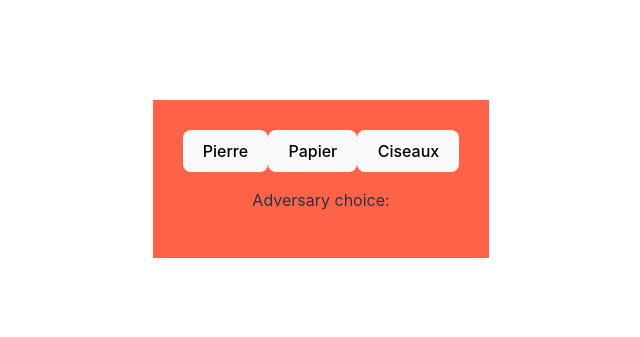
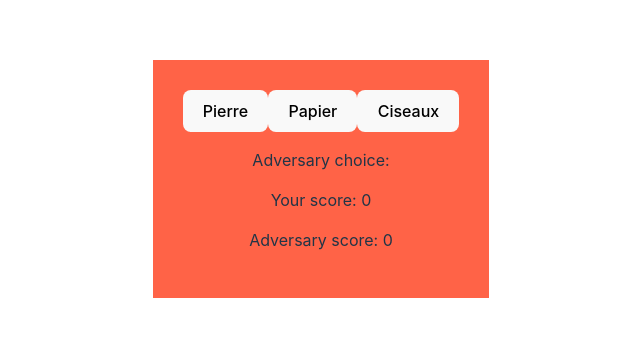
Before and after one commit to gaspardgar/projet-shifumi, a React (Vite) app in the folder shifumi/: page /game/1 in a window 1280 px wide. Shown: the part 221-558 px from the top of the page, without its empty margins (319-959 px from the left). Built offline with nearby package versions, Linux system fonts and the light colour scheme; no server answers.

Commit message:
Test du score- Tofix

```diff
--- a/shifumi/src/components/Game.jsx
+++ b/shifumi/src/components/Game.jsx
@@ -9,6 +9,8 @@ export default function Game(...props) {
   const [userChoice, setUserChoice] = useState('');
   const [user2Choice, setUser2Choice] = useState('');
   const [result, setResult] = useState('');
+  const [userScore, setUserScore] = useState(0);
+  const [user2Score, setUser2Score] = useState(0);
   var nextTurnNumber = 1;
 
 //   {
@@ -65,17 +67,28 @@ export default function Game(...props) {
         console.log(data);
         setUserChoice(data.turns[nextTurnNumber - 1].user1);
         setUser2Choice(data.turns[nextTurnNumber - 1].user2);
+        //a
+        setUserChoice(userChoice);
+        setUser2Choice(user2Choice);
+
+        //Update des scores
+        if ((userChoice === 'rock' && user2Choice === 'scissors') ||
+        (userChoice === 'scissors' && user2Choice === 'paper') ||
+        (userChoice === 'paper' && user2Choice === 'rock')) {
+      setUserScore(userScore + 1);
+    } else if (userChoice !== user2Choice) {
+      setUser2Score(user2Score + 1);
+    }
       });
-
-
   };
-
 
 
   return (
     <div style={{ backgroundColor: 'Tomato', padding: '30px' }}>
         <GameItem onChoice={handleUserChoice} />
         <p>Adversary choice: {user2Choice}</p>
+        <p>Your score: {userScore}</p>
+        <p>Adversary score: {user2Score}</p>
         <p>{result}</p>
     </div>
   );
--- a/shifumi/src/components/GameList.jsx
+++ b/shifumi/src/components/GameList.jsx
@@ -31,7 +31,7 @@ function GameList({ games }) {
                             <td style={{ textAlign: 'left' }}>Partie {index + 1} ({game._id})</td>
                             <td style={{ textAlign: 'left' }}>{game.user1.username}</td>
                             <td style={{ textAlign: 'left' }}>{game.user2 ? game.user2.username : 'En attente d\'un joueur'}</td>
-                            <td style={{ textAlign: 'left' }}>{game.user1Score} - {game.user2Score}</td>
+                            <td style={{ textAlign: 'left' }}>{game.user1.username.toUpperCase()}:{game.user1Score} - {game.user2.username.toUpperCase()}:{game.user2Score}</td>
                             <td style={{ textAlign: 'left' }}>
                                 <Button onClick={() => handleNavigateToGame(game._id)} variant="solid" color="primary">
                                     Rejoindre
--- a/shifumi/src/components/Homepage.jsx
+++ b/shifumi/src/components/Homepage.jsx
@@ -59,7 +59,6 @@ function HomePage() {
     <div>
       <h1>Shifumi</h1>
       <Button onClick={handleCreateGame}>Rejoindre une nouvelle partie</Button>
-
       <GameList games={games} />
     </div>
   );
```
